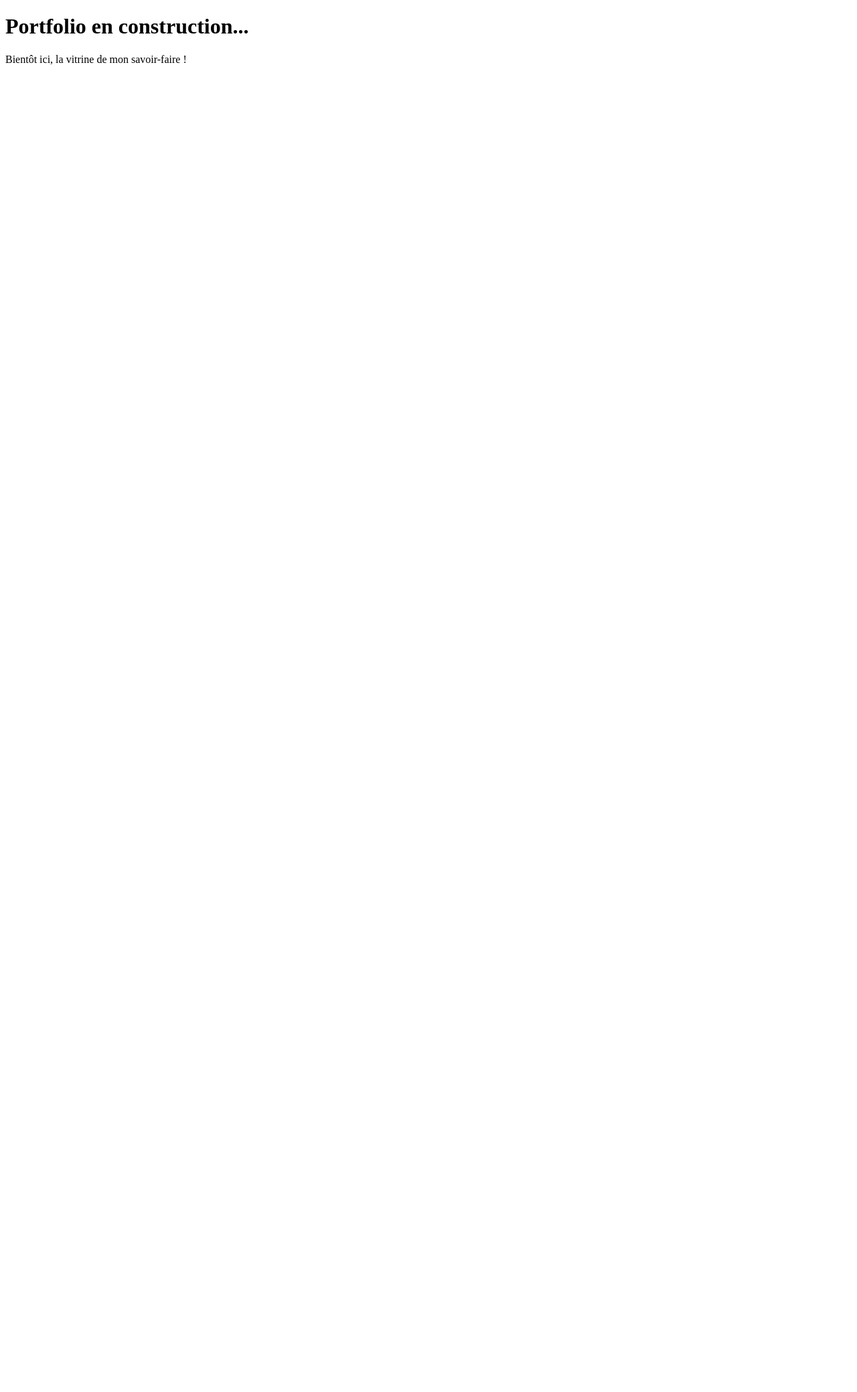
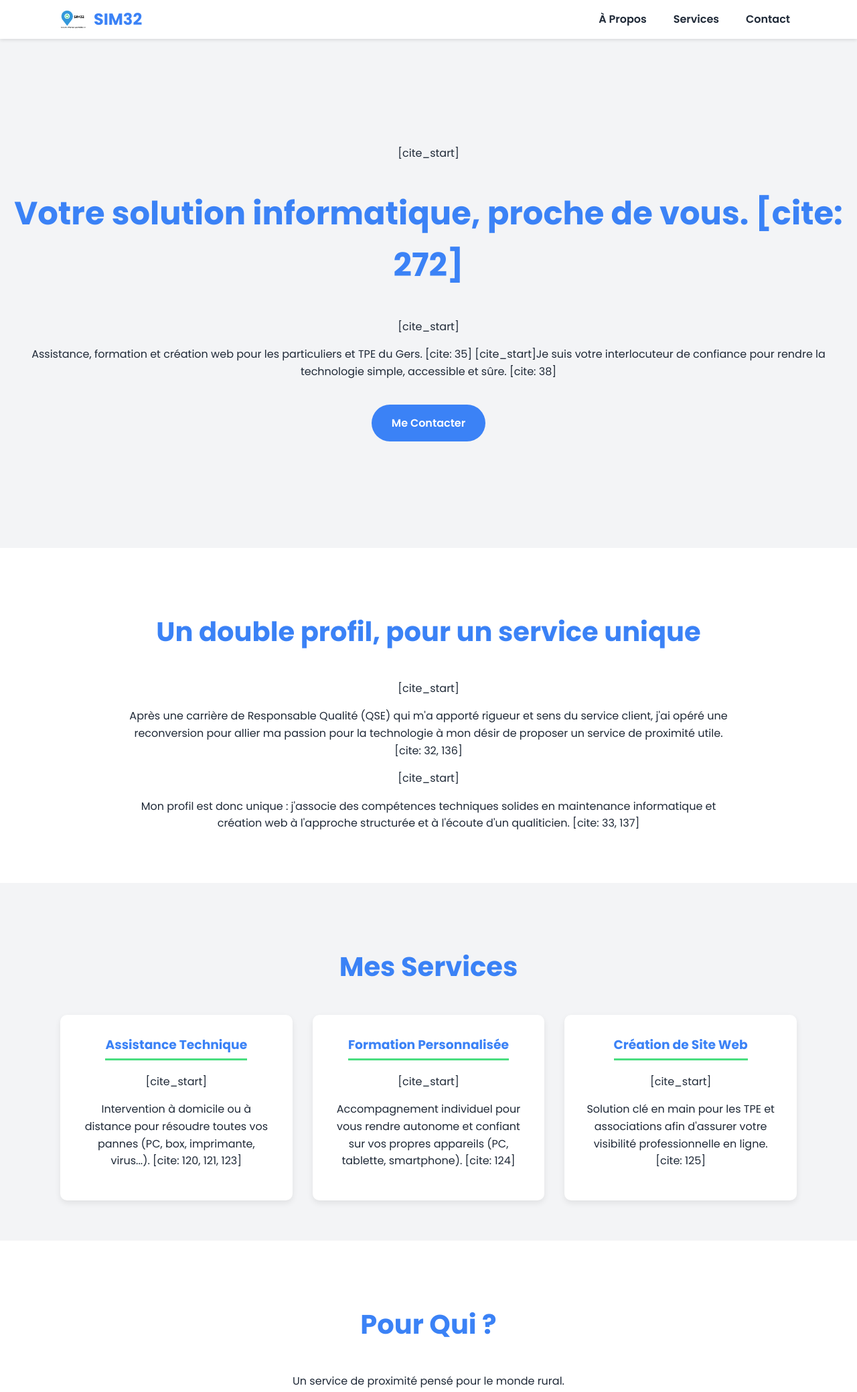
Before and after one commit to MathBach32/sim32, a plain HTML site: page index.html in a window 1280 px wide. Shown: the top 2078 px of the page at 67% size. Before the commit the page ends 800 px from the top, so only its background shows below. Drawn offline with Linux system fonts and the light colour scheme.

Commit message:
Création de la première version du site portfolio

```diff
--- a/index.html
+++ b/index.html
@@ -2,10 +2,95 @@
 <html lang="fr">
 <head>
     <meta charset="UTF-8">
-    <title>Portfolio de Matthieu</title>
+    <meta name="viewport" content="width=device-width, initial-scale=1.0">
+    <title>SIM32 - Services Informatiques à Miélan (Gers)</title>
+
+    <link rel="preconnect" href="https://fonts.googleapis.com">
+    <link rel="preconnect" href="https://fonts.gstatic.com" crossorigin>
+    <link href="https://fonts.googleapis.com/css2?family=Poppins:wght@400;600;700&display=swap" rel="stylesheet">
+
+    <link rel="stylesheet" href="style.css">
 </head>
 <body>
-    <h1>Portfolio en construction...</h1>
-    <p>Bientôt ici, la vitrine de mon savoir-faire !</p>
+    <header>
+        <nav>
+    <div class="logo">
+        <img src="Logo SIM32.png" alt="Logo SIM32">
+        <span>SIM32</span>
+    </div>
+    <ul>
+        <li><a href="#a-propos">À Propos</a></li>
+        <li><a href="#services">Services</a></li>
+        <li><a href="#contact">Contact</a></li>
+    </ul>
+</nav>
+        </header>
+
+    <main>
+        <section id="accueil">
+        <div class="accueil-content">
+    [cite_start]<h1>Votre solution informatique, proche de vous. [cite: 272]</h1>
+    [cite_start]<p>Assistance, formation et création web pour les particuliers et TPE du Gers. [cite: 35] [cite_start]Je suis votre interlocuteur de confiance pour rendre la technologie simple, accessible et sûre. [cite: 38]</p>
+    <a href="#contact" class="cta-button">Me Contacter</a>
+</div>
+        </section>
+
+        <section id="a-propos">
+            <h2>Un double profil, pour un service unique</h2>
+<div class="a-propos-content">
+    <div class="text">
+        [cite_start]<p>Après une carrière de Responsable Qualité (QSE) qui m'a apporté rigueur et sens du service client, j'ai opéré une reconversion pour allier ma passion pour la technologie à mon désir de proposer un service de proximité utile. [cite: 32, 136]</p>
+        [cite_start]<p>Mon profil est donc unique : j'associe des compétences techniques solides en maintenance informatique et création web à l'approche structurée et à l'écoute d'un qualiticien. [cite: 33, 137]</p>
+    </div>
+    </div>
+            </section>
+
+        <section id="services">
+            <h2>Mes Services</h2>
+<div class="services-grid">
+    <div class="service-card">
+        <h3>Assistance Technique</h3>
+        [cite_start]<p>Intervention à domicile ou à distance pour résoudre toutes vos pannes (PC, box, imprimante, virus...). [cite: 120, 121, 123]</p>
+    </div>
+    <div class="service-card">
+        <h3>Formation Personnalisée</h3>
+        [cite_start]<p>Accompagnement individuel pour vous rendre autonome et confiant sur vos propres appareils (PC, tablette, smartphone). [cite: 124]</p>
+    </div>
+    <div class="service-card">
+        <h3>Création de Site Web</h3>
+        [cite_start]<p>Solution clé en main pour les TPE et associations afin d'assurer votre visibilité professionnelle en ligne. [cite: 125]</p>
+    </div>
+</div>
+            </section>
+
+        <section id="clients">
+            <h2>Pour Qui ?</h2>
+<p>Un service de proximité pensé pour le monde rural.</p>
+<div class="clients-container">
+    <div class="client-type">
+        <h3>Particuliers</h3>
+        [cite_start]<p>Seniors, familles... Vous cherchez un interlocuteur patient, pédagogue et réactif pour la maintenance de votre matériel et votre formation au quotidien. [cite: 44, 194]</p>
+    </div>
+    <div class="client-type">
+        <h3>Professionnels & Associations</h3>
+        [cite_start]<p>TPE, artisans, commerçants... Vous avez besoin d'un prestataire unique et fiable pour des solutions numériques essentielles, adaptées à votre budget. [cite: 45, 195]</p>
+    </div>
+</div>
+            </section>
+
+        <section id="contact">
+            <h2>Contactez-moi</h2>
+[cite_start]<p>Basé à Miélan, j'interviens dans un rayon de 40km. [cite: 166, 212]</p>
+<ul>
+    [cite_start]<li><strong>Email :</strong> mathieu.bachmann@outlook.com [cite: 5, 92]</li>
+    [cite_start]<li><strong>Adresse :</strong> 6 Chemin De Rioumaou, Miélan [cite: 4, 87]</li>
+    [cite_start]<li><strong>Site officiel :</strong> sim32.fr [cite: 6, 91]</li>
+</ul>
+            </section>
+    </main>
+
+    <footer>
+        <p>&copy; 2025 SIM32 - Services Informatiques Miélan. Tous droits réservés.</p>
+        </footer>
 </body>
 </html>
--- /dev/null
+++ b/style.css
@@ -0,0 +1,175 @@
+/* --- Variables et Style Général --- */
+:root {
+    --bleu-sim32: #3B82F6;
+    --vert-sim32: #4ADE80;
+    --gris-fonce: #1F2937;
+    --gris-clair: #F3F4F6;
+    --blanc: #FFFFFF;
+}
+
+html {
+    scroll-behavior: smooth;
+}
+
+body {
+    font-family: 'Poppins', sans-serif;
+    margin: 0;
+    color: var(--gris-fonce);
+    line-height: 1.6;
+}
+
+h1, h2, h3 {
+    color: var(--bleu-sim32);
+}
+
+h2 {
+    text-align: center;
+    font-size: 2.5em;
+    margin-bottom: 1em;
+}
+
+section {
+    padding: 60px 20px;
+}
+
+section:nth-child(odd) {
+    background-color: var(--gris-clair);
+}
+
+.container {
+    max-width: 1100px;
+    margin: 0 auto;
+}
+
+/* --- Header & Navigation --- */
+header {
+    background-color: var(--blanc);
+    box-shadow: 0 2px 5px rgba(0,0,0,0.1);
+    position: sticky;
+    top: 0;
+    z-index: 100;
+}
+
+nav {
+    display: flex;
+    justify-content: space-between;
+    align-items: center;
+    max-width: 1100px;
+    margin: 0 auto;
+    padding: 0 20px;
+}
+
+.logo {
+    display: flex;
+    align-items: center;
+    font-size: 1.5em;
+    font-weight: 700;
+    color: var(--bleu-sim32);
+}
+
+.logo img {
+    height: 40px;
+    margin-right: 10px;
+}
+
+nav ul {
+    list-style: none;
+    display: flex;
+    gap: 20px;
+}
+
+nav ul li a {
+    text-decoration: none;
+    color: var(--gris-fonce);
+    font-weight: 600;
+    padding: 5px 10px;
+    border-radius: 5px;
+    transition: background-color 0.3s;
+}
+
+nav ul li a:hover {
+    background-color: var(--gris-clair);
+}
+
+/* --- Section Accueil --- */
+#accueil {
+    min-height: 80vh;
+    display: flex;
+    justify-content: center;
+    align-items: center;
+    text-align: center;
+}
+
+#accueil h1 {
+    font-size: 3em;
+}
+
+.cta-button {
+    display: inline-block;
+    background-color: var(--bleu-sim32);
+    color: var(--blanc);
+    padding: 15px 30px;
+    text-decoration: none;
+    font-weight: 600;
+    border-radius: 50px;
+    margin-top: 20px;
+    transition: background-color 0.3s;
+}
+
+.cta-button:hover {
+    background-color: #2563EB;
+}
+
+/* --- Section Services --- */
+.services-grid {
+    display: grid;
+    grid-template-columns: repeat(auto-fit, minmax(300px, 1fr));
+    gap: 30px;
+    max-width: 1100px;
+    margin: 0 auto;
+}
+
+.service-card {
+    background-color: var(--blanc);
+    padding: 30px;
+    border-radius: 10px;
+    box-shadow: 0 4px 10px rgba(0,0,0,0.08);
+    text-align: center;
+}
+
+.service-card h3 {
+    margin-top: 0;
+    border-bottom: 3px solid var(--vert-sim32);
+    display: inline-block;
+    padding-bottom: 5px;
+}
+
+/* --- Autres sections --- */
+#a-propos, #clients, #contact {
+    max-width: 900px;
+    margin: 0 auto;
+    text-align: center;
+}
+
+.clients-container {
+    display: flex;
+    gap: 30px;
+    margin-top: 20px;
+}
+
+.client-type {
+    flex: 1;
+}
+
+#contact ul {
+    list-style: none;
+    padding: 0;
+}
+
+/* --- Footer --- */
+footer {
+    background-color: var(--gris-fonce);
+    color: var(--blanc);
+    text-align: center;
+    padding: 20px;
+}
```
Also changed, not shown: Logo SIM32.png (added).
